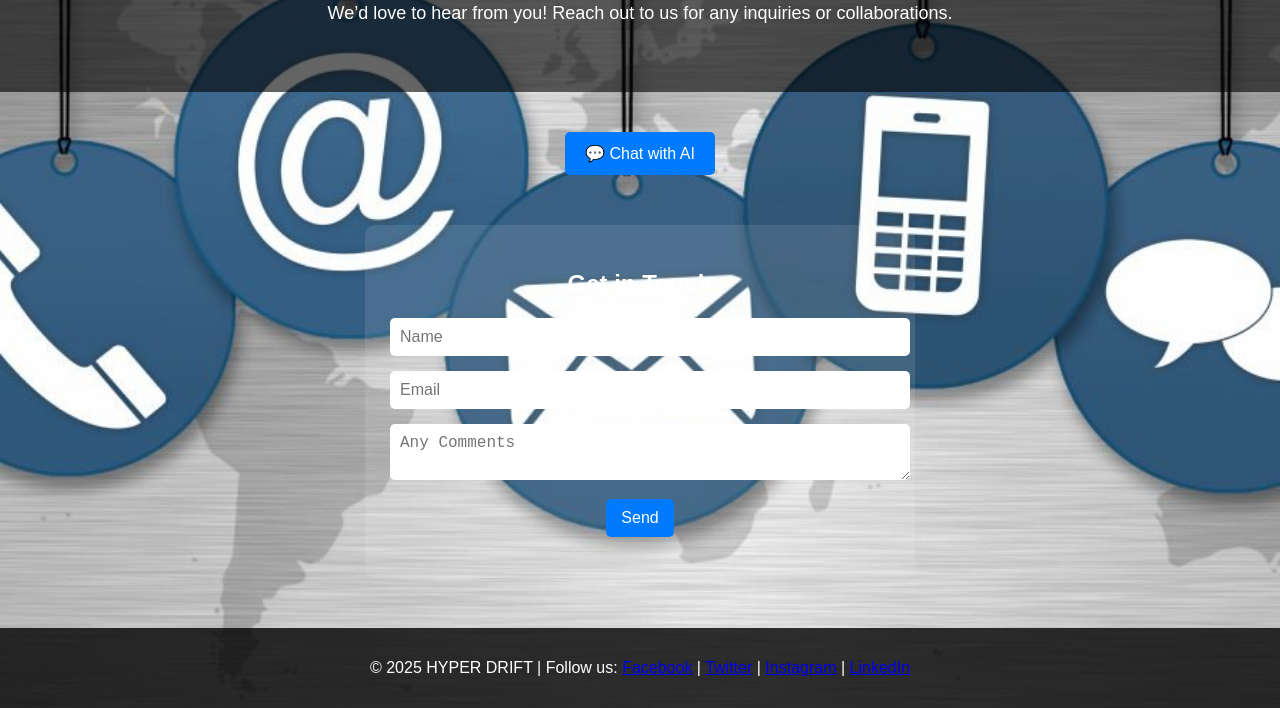
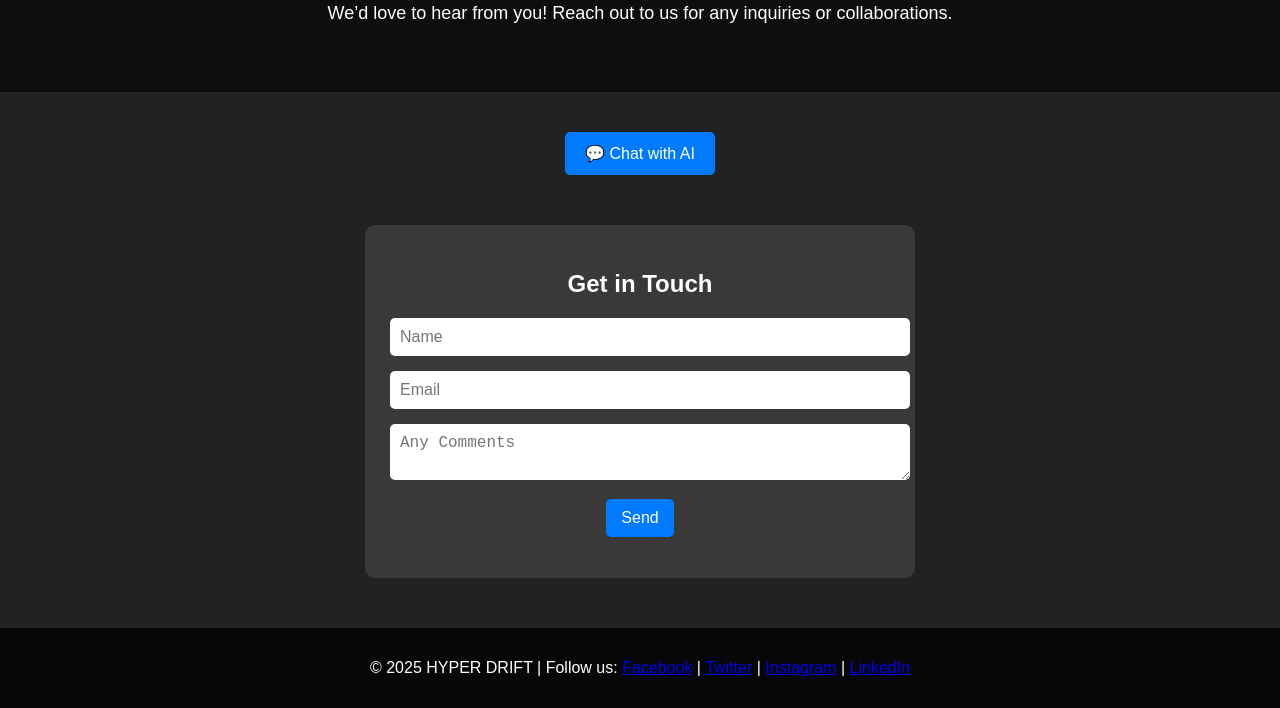
Before and after one commit to Elecxy-2k25/HYPER-DRIFT, a website: page contact.html in a window 1280 px wide. Shown: the part 207-915 px from the top of the page. Drawn offline with Linux system fonts and the light colour scheme.

Commit message:
Update contact.css

```diff
--- a/contact.css
+++ b/contact.css
@@ -1,7 +1,7 @@
 /* General Styles */
 body {
     font-family: Arial, sans-serif;
-    background: url('contact.jpg') no-repeat center center/cover;
+   /*background: url('contact.jpg') no-repeat center center/cover;*/
     background-color: #222;
     color: #fff;
     margin: 0;
```
